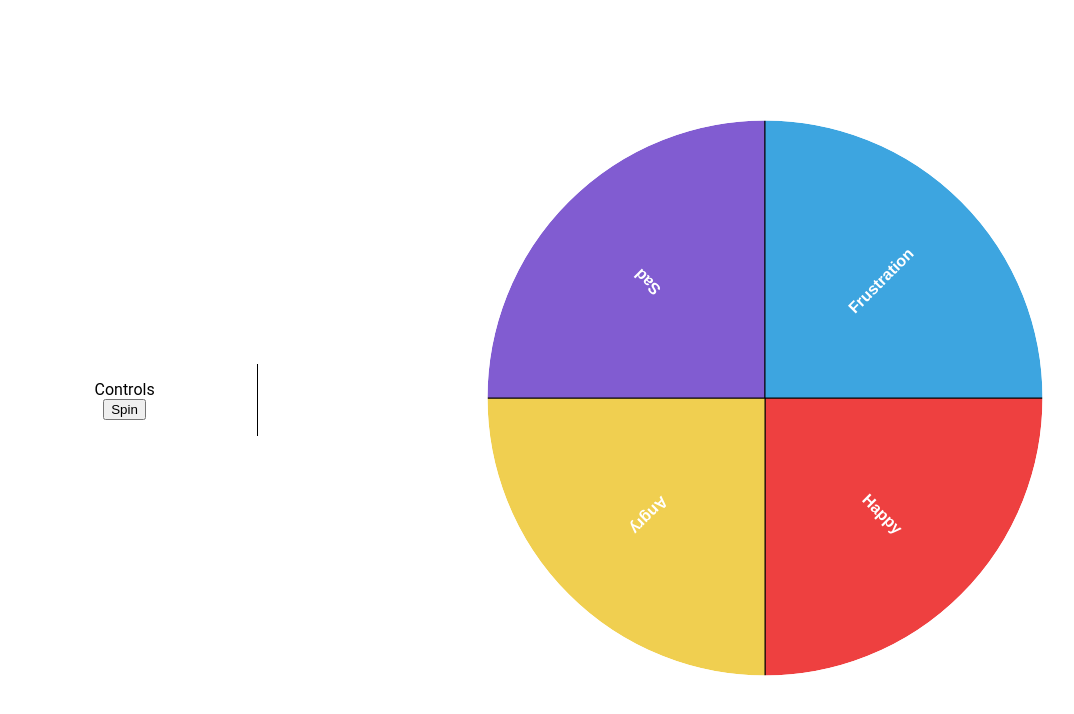
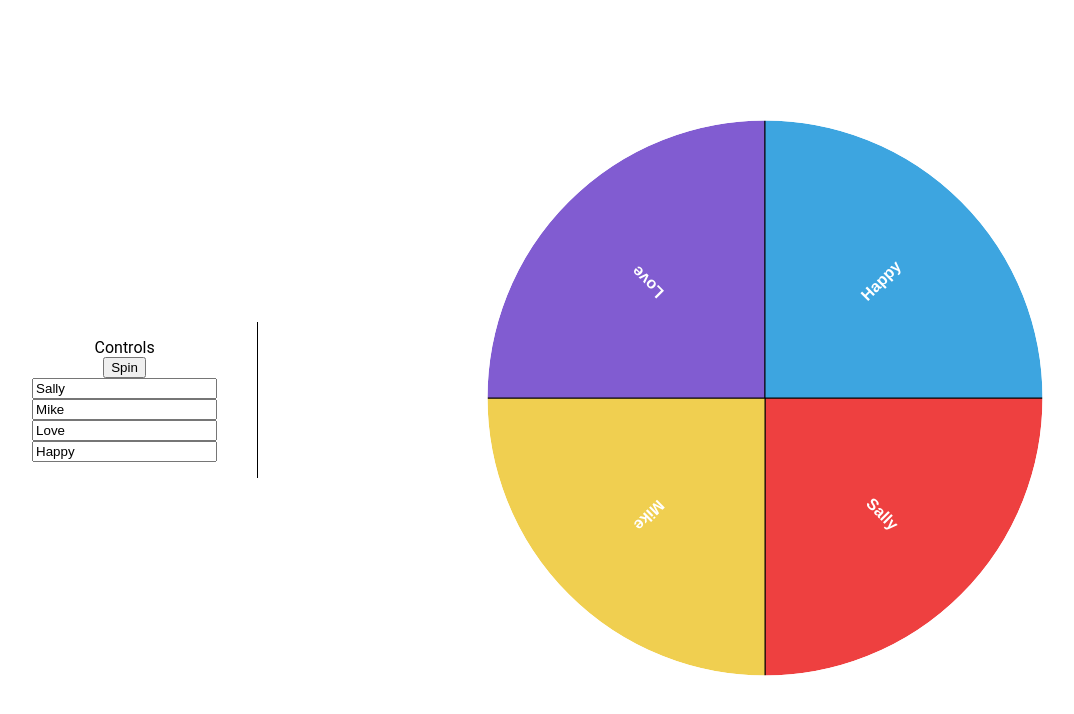
Before and after one commit to NicsWorld/okspinner, a React (Vite) app: page / in a window 1280 px wide. Shown: the top 714 px of the page, without its empty margins (8-1082 px from the left). Built offline with nearby package versions, Linux system fonts and the light colour scheme.

Commit message:
Re draw on change

```diff
--- a/src/App.tsx
+++ b/src/App.tsx
@@ -1,9 +1,26 @@
+import { useEffect, useState } from "react";
 import "./App.css";
 import Spinner from "./Spinner";
 export default function App() {
-  const segments = ["Happy", "Angry", "Sad", "Frustration"];
+  // const segments = ["Happy", "Angry", "Sad", "Frustration"];
+  const [sectors, setSectors] = useState<string[]>([
+    "Sally",
+    "Mike",
+    "Love",
+    "Happy",
+  ]);
+  const [actualSectors, setActualSectors] = useState<string[]>(sectors);
   const segmentColors = ["#EE4040", "#F0CF50", "#815CD1", "#3DA5E0"];
 
+  const handleSectorUpdate = () => {
+    // for each new line item, update teh sectors array
+    // const newSectors = sectors.map((sector) => sector);
+  };
+  useEffect(() => {
+    console.log("SECTORS from app", sectors);
+    setActualSectors(sectors);
+    // draw();
+  }, [sectors]);
   return (
     <div className="App">
       <div className="wrapper">
@@ -20,10 +37,26 @@ export default function App() {
           >
             Spin
           </button>
+          <div onChange={() => handleSectorUpdate()}>
+            {sectors.map((sector, index) => (
+              <div key={index}>
+                <input
+                  type="text"
+                  value={sector}
+                  onChange={(e) => {
+                    const newSectors = sectors.map((sector, i) =>
+                      i === index ? e.target.value : sector
+                    );
+                    setSectors(newSectors);
+                  }}
+                />
+              </div>
+            ))}
+          </div>
         </section>
         <div id="wheelCircle">
           <Spinner
-            segments={segments}
+            sectors={actualSectors}
             size={290}
             segmentColors={segmentColors}
             // segColors={segColors}
--- a/src/Spinner.tsx
+++ b/src/Spinner.tsx
@@ -1,12 +1,12 @@
 import { useEffect, useState } from "react";
 import "./Spinner.css";
 interface SpinnerProps {
-  segments: string[];
+  sectors: string[];
   size: number;
   segmentColors: string[];
 }
 export default function Spinner({
-  segments,
+  sectors,
   size,
   segmentColors,
 }: SpinnerProps) {
@@ -18,6 +18,11 @@ export default function Spinner({
   useEffect(() => {
     initWheel();
   }, []);
+
+  useEffect(() => {
+    console.log("SECTORS", sectors);
+    draw();
+  }, [sectors]);
 
   const initWheel = () => {
     const canvas = document.getElementById("canvas") as HTMLCanvasElement;
@@ -37,7 +42,7 @@ export default function Spinner({
     const ctx = canvas?.getContext("2d") as CanvasRenderingContext2D;
 
     let lastAngle = angleCurrent;
-    const len = segments.length;
+    const len = sectors.length;
     const PI2 = Math.PI * 2;
     ctx.lineWidth = 1;
     ctx.strokeStyle = "black";
@@ -70,7 +75,7 @@ export default function Spinner({
   const drawSegment = (key: number, lastAngle: number, angle: number) => {
     const canvas = document.getElementById("canvas") as HTMLCanvasElement;
     const ctx = canvas?.getContext("2d") as CanvasRenderingContext2D;
-    const value = segments[key];
+    const value = sectors[key];
     ctx.save();
     ctx.beginPath();
     ctx.moveTo(centerX, centerY);
@@ -90,11 +95,10 @@ export default function Spinner({
   };
 
   const spin = () => {
-    console.log("spin", isSpinning);
+    console.log("actualSectors spin:", sectors);
     if (isSpinning) return;
     // spin the canvas by a random amount
     setIsSpinnging(true);
-    console.log("222", isSpinning);
 
     const maxAngle = 8 * Math.PI + Math.random() * 2 * Math.PI;
     const duration = 3000;
@@ -103,7 +107,6 @@ export default function Spinner({
     const startAngle = angleCurrent;
     const endAngle = angleCurrent + maxAngle;
     const spinAngleStart = Math.random() * 10 + 10;
-    const spinTime = 0;
     rotate();
     function rotate() {
       const time = Date.now();
```
